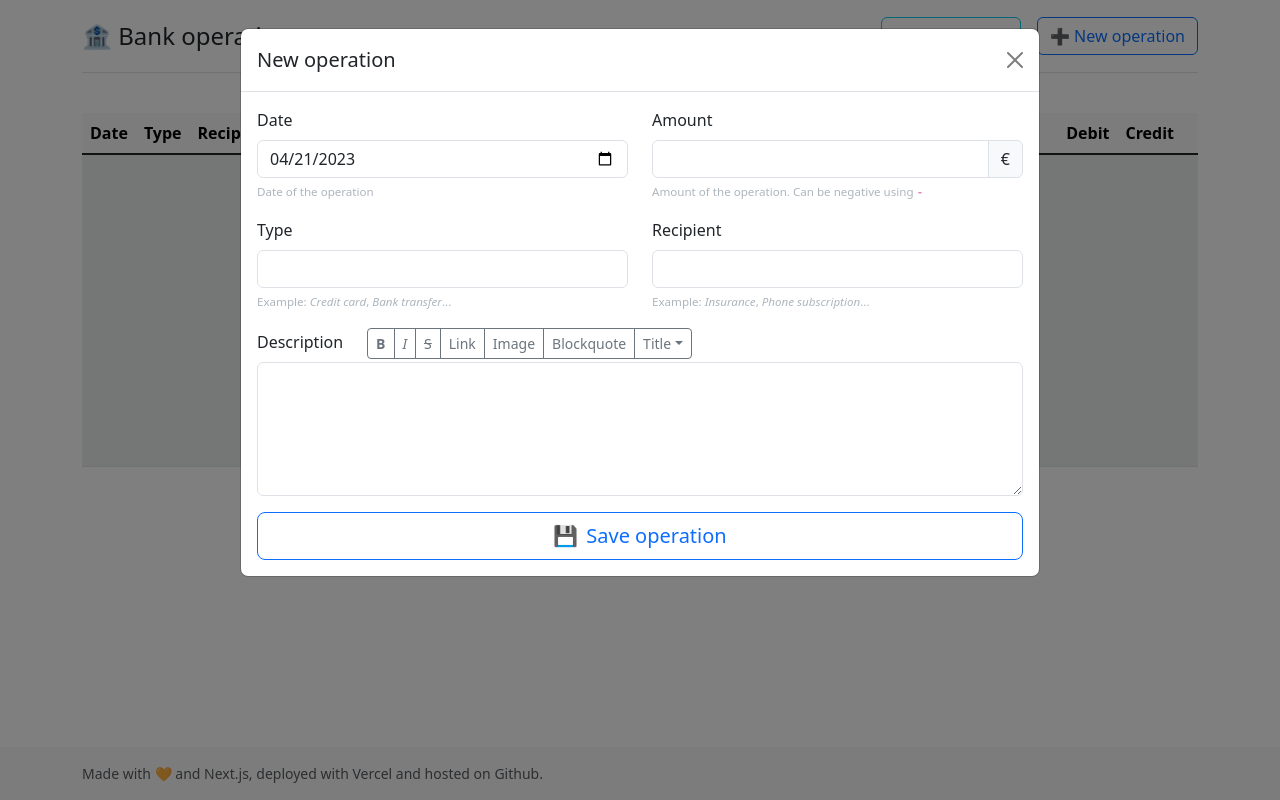
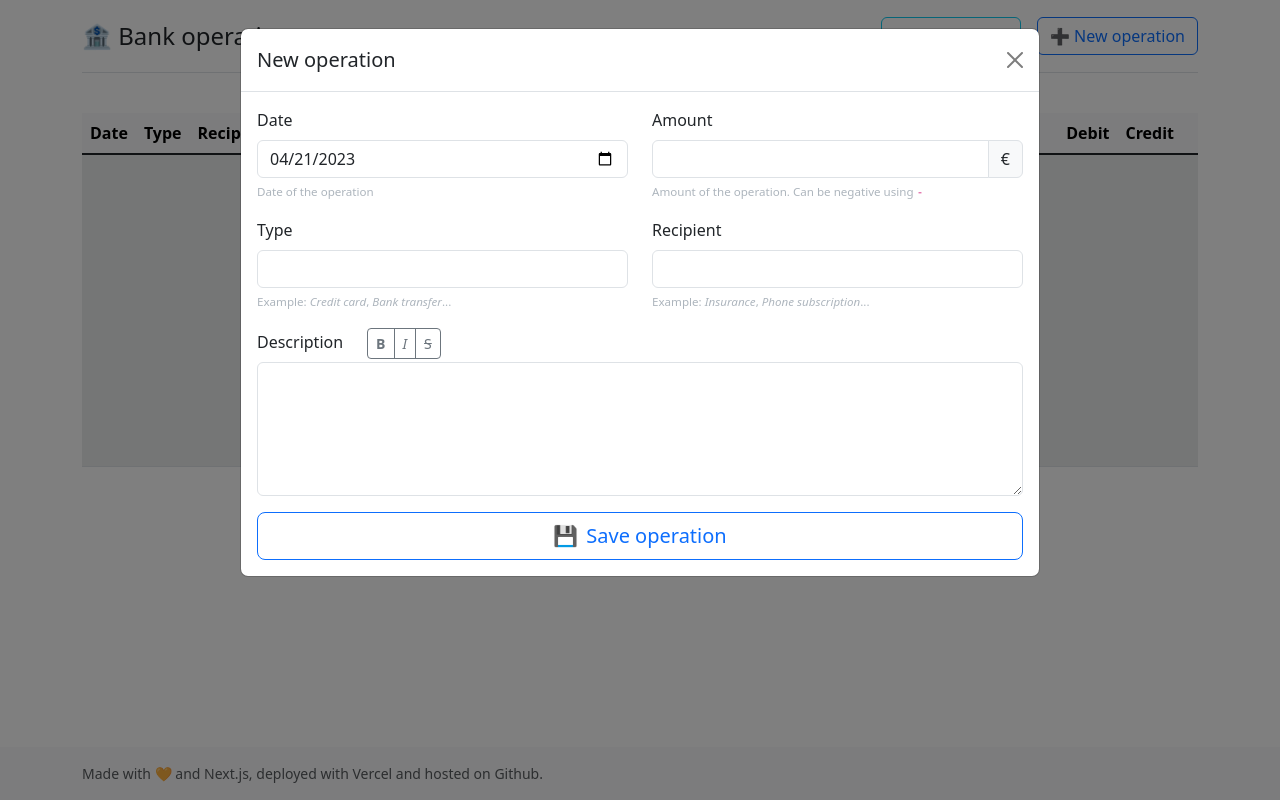
Before and after one commit to rseon/bank-operations, a Next.js app: page / in a window 1280 px wide. Both pictures are taken after a click on the button "➕ Create first operation". Built offline with nearby package versions, Linux system fonts and the light colour scheme.

Commit message:
allow only some tags

```diff
--- a/src/components/MarkdownToolbar.js
+++ b/src/components/MarkdownToolbar.js
@@ -10,18 +10,18 @@ export default function MarkdownToolbar({ input, onMarkdown, allowed = [] }) {
     const tagAllowed = useMemo(() => {
         return !isEmpty(allowed)
             ? allowed
-            : ['bold', 'italic', 'strike', 'link', 'image', 'blockquote', 'titles']
+            : ['bold', 'italic', 'strike', 'link', 'image', 'blockquote', 'title']
     }, [allowed])
 
     return (
         <div className="ms-4 btn-group">
-            {tagAllowed.includes('bold') && <button type="button" className="btn btn-sm btn-outline-secondary" onClick={() => insertMarkdown('bold')}><strong>B</strong></button>}
-            {tagAllowed.includes('italic') && <button type="button" className="btn btn-sm btn-outline-secondary" onClick={() => insertMarkdown('italic')}><em>I</em></button>}
-            {tagAllowed.includes('strike') && <button type="button" className="btn btn-sm btn-outline-secondary" onClick={() => insertMarkdown('strike')}><del>S</del></button>}
-            {tagAllowed.includes('link') && <button type="button" className="btn btn-sm btn-outline-secondary" onClick={() => insertMarkdown('')}>Link</button>}
-            {tagAllowed.includes('image') && <button type="button" className="btn btn-sm btn-outline-secondary" onClick={() => insertMarkdown('image')}>Image</button>}
-            {tagAllowed.includes('blockquote') && <button type="button" className="btn btn-sm btn-outline-secondary" onClick={() => insertMarkdown('blockquote')}>Blockquote</button>}
-            {tagAllowed.includes('titles') &&
+            {tagAllowed.includes('bold') && <button type="button" className="btn btn-sm btn-outline-secondary" onClick={() => insertMarkdown('bold')} title="Bold"><strong>B</strong></button>}
+            {tagAllowed.includes('italic') && <button type="button" className="btn btn-sm btn-outline-secondary" onClick={() => insertMarkdown('italic')} title="Italic"><em>I</em></button>}
+            {tagAllowed.includes('strike') && <button type="button" className="btn btn-sm btn-outline-secondary" onClick={() => insertMarkdown('strike')} title="Strike"><del>S</del></button>}
+            {tagAllowed.includes('link') && <button type="button" className="btn btn-sm btn-outline-secondary" onClick={() => insertMarkdown('link')} title="Link">Link</button>}
+            {tagAllowed.includes('image') && <button type="button" className="btn btn-sm btn-outline-secondary" onClick={() => insertMarkdown('image')} title="Image">Image</button>}
+            {tagAllowed.includes('blockquote') && <button type="button" className="btn btn-sm btn-outline-secondary" onClick={() => insertMarkdown('blockquote')} title="Blockquote">Blockquote</button>}
+            {tagAllowed.includes('title') &&
                 <>
                     <button type="button" className="btn btn-sm btn-outline-secondary dropdown-toggle" data-bs-toggle="dropdown">Title</button>
                     <ul className="dropdown-menu">
--- a/src/components/Operation/FormComponent.js
+++ b/src/components/Operation/FormComponent.js
@@ -179,7 +179,13 @@ const OperationFormComponent = ({
 
                 <div className="mb-3">
                     <label htmlFor="detail" className="form-label">Description</label>
-                    {inputDetail?.current && <MarkdownToolbar input={inputDetail.current} onMarkdown={(value) => updateValue('detail', value)} />}
+                    {inputDetail?.current &&
+                        <MarkdownToolbar
+                            input={inputDetail.current}
+                            onMarkdown={(value) => updateValue('detail', value)}
+                            allowed={['bold', 'italic', 'strike']}
+                        />
+                    }
                     <textarea id="detail" name="detail" ref={inputDetail} value={formData.detail} className="form-control" disabled={loading} onChange={updateField} autoComplete="off" rows={5} />
                 </div>
 
```
